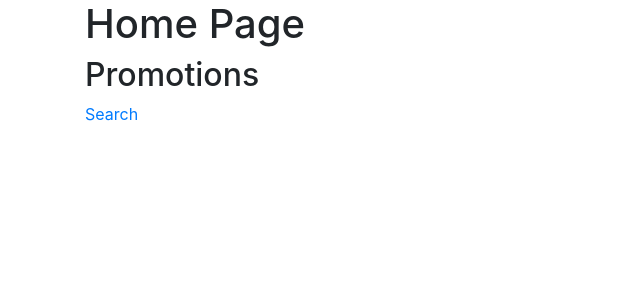
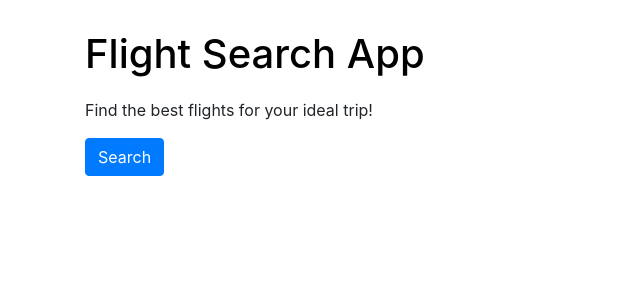
Before and after one commit to lurumbo/codeait-flight-search, a React (Create React App) app: page / in a window 1280 px wide. Shown: the top 300 px of the page, without its empty margins (0-640 px from the left). Built offline with nearby package versions, Linux system fonts and the light colour scheme.

Commit message:
add Header component

```diff
--- a/src/App.css
+++ b/src/App.css
@@ -1,5 +1,14 @@
 .header h1 {
-  margin: 30px 0;
+  margin: 30px 0 20px 0;
+}
+
+.header__link {
+  color: black;
+}
+
+.header__link:hover {
+  text-decoration: none;
+  color: black;
 }
 
 .airport {
--- a/src/App.js
+++ b/src/App.js
@@ -1,29 +1,17 @@
 import React from 'react';
 import { Link } from 'react-router-dom';
 import { Container, Row, Col } from 'react-bootstrap';
-//import logo from './logo.svg';
 import './App.css';
+import Header from './components/Header';
+import Search from './components/Search';
 
 function App() {
   return (
     <Container>
+      <Header />
       <Row>
         <Col>
-          <h1>Home Page</h1>
-        </Col>
-      </Row>
-      <Row>
-        <Col>
-          <article>
-            <section>
-              <h2>Promotions</h2>
-            </section>
-            <section>
-              <div>
-                <Link to="/search">Search</Link>
-              </div>
-            </section>
-          </article>
+          <Link to="/search" className="btn btn-primary">Search</Link>
         </Col>
       </Row>
     </Container>
--- /dev/null
+++ b/src/components/Header.js
@@ -0,0 +1,14 @@
+import React from 'react';
+import { Link } from 'react-router-dom';
+import { Row, Col } from 'react-bootstrap';
+
+const Header = () => (
+    <Row className="header">
+        <Col>
+          <Link to="/" className="header__link" ><h1>Flight Search App</h1></Link>
+          <p>Find the best flights for your ideal trip!</p>
+        </Col>
+    </Row>
+);
+
+export default Header;
```
